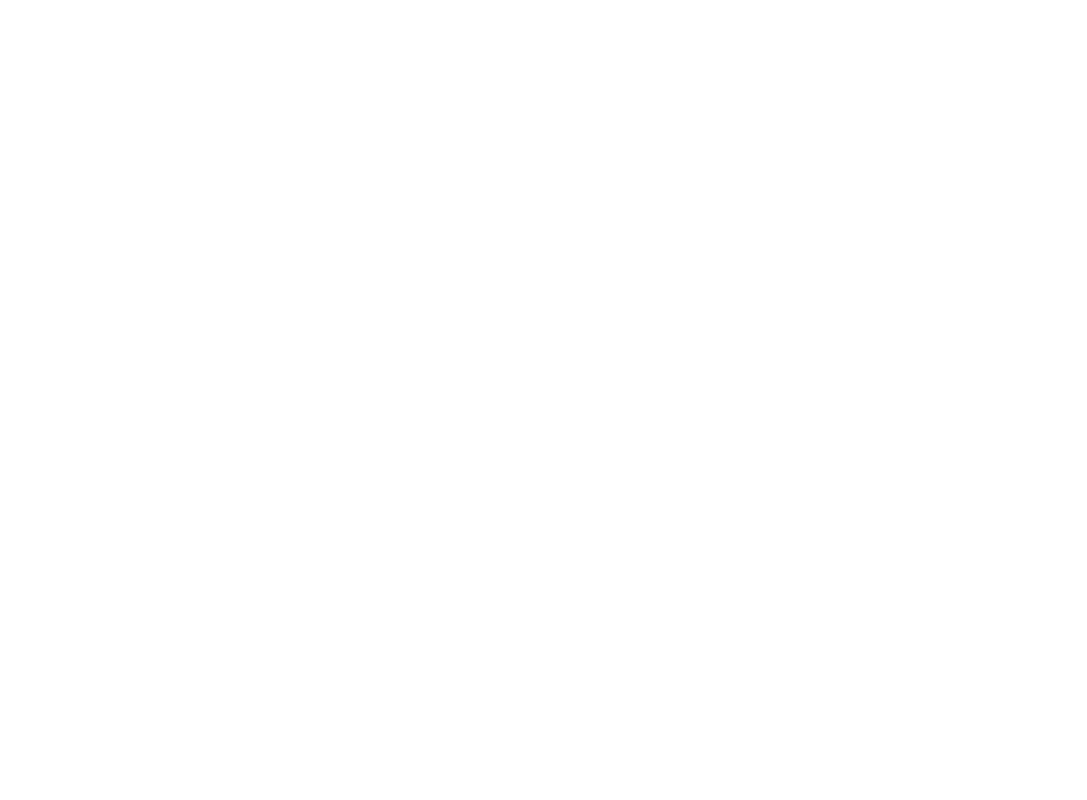
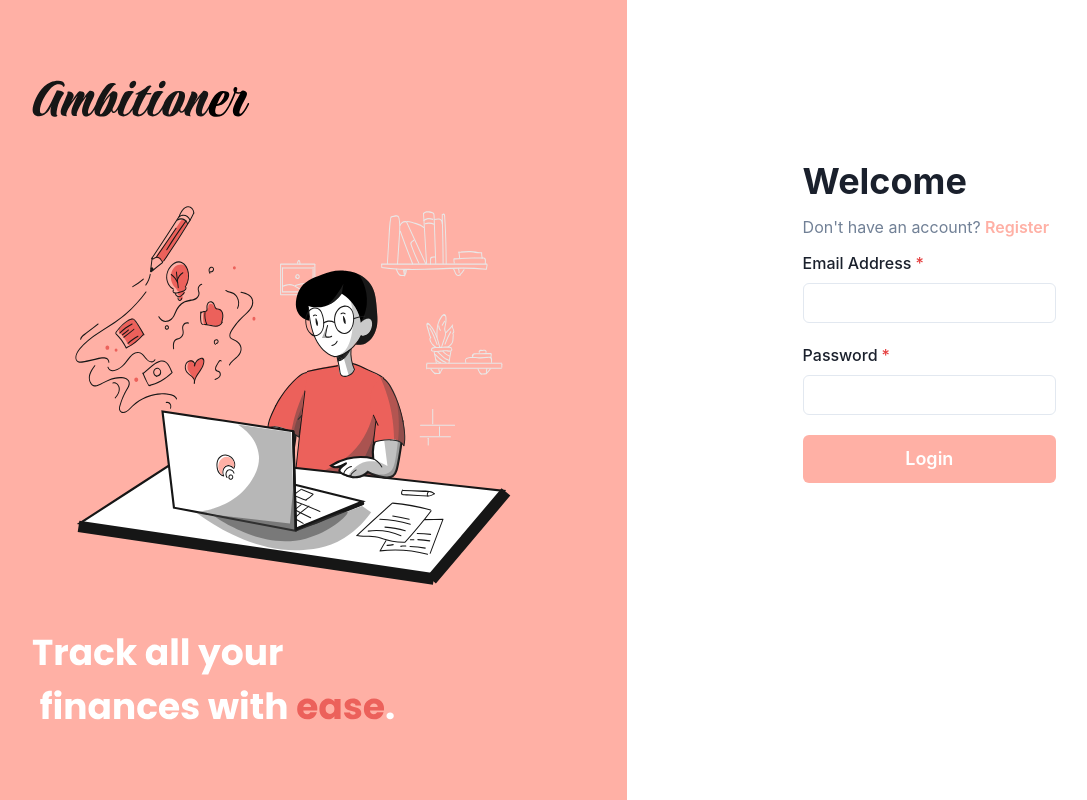
Before and after one commit to F4isalSH/ambitioner, a React (Create React App) app: page /login in a window 1280 px wide. Shown: the whole page, without its empty margins (48-1135 px from the left). Built offline with nearby package versions, Linux system fonts and the light colour scheme.

Commit message:
Created login page

```diff
--- a/src/pages/login/Login.tsx
+++ b/src/pages/login/Login.tsx
@@ -1,8 +1,57 @@
+import { Flex,Container,VStack, Text,Heading,SimpleGrid,GridItem } from "@chakra-ui/layout"
+import {useState} from 'react'
+import { Button,FormControl,FormLabel,Input } from "@chakra-ui/react"
+import { Sidebanner } from "../../components/Sidebanner"
+export const Login: React.FC = () => {
 
-export const Login: React.FC = () => {
+    const [email,setEmail] = useState<string>('')
+    const [password,setPassword] = useState<string>('')
+
+    const handleSubmit = (e : React.FormEvent<HTMLFormElement>):void =>{
+        e.preventDefault()
+    }
+
+
     return (
-        <div>
+        <Flex h='100vh' direction={{base: 'column', md: 'column', lg:'row'}}>
+        <Sidebanner/>
+        <Container w='full' height='full'>
+            <VStack p={{base:19,md:25, lg:40}} alignItems='flex-start' spacing={3}>
+                <Heading>Welcome</Heading>
+                <Text color='gray.500'>Don't have an account? <Button variant='link' color='#FFB0A5'>Register</Button></Text>
+                <form onSubmit={handleSubmit}>
+                <SimpleGrid w='full' spacing={5}>
 
-        </div>
+                <GridItem colSpan={1}>
+                  <FormControl isRequired>
+                  <FormLabel htmlFor='email'>Email Address</FormLabel>
+                  <Input
+                  type='email'
+                  onChange={(e) => setEmail(e.target.value)}
+                  value={email}
+                  />
+                  </FormControl>
+                 </GridItem>
+
+                 <GridItem colSpan={1}>
+                  <FormControl isRequired>
+                  <FormLabel htmlFor='password'>Password</FormLabel>
+                  <Input
+                  type='password'
+                  onChange={(e) => setPassword(e.target.value)}
+                  value={password}
+                  />
+                  </FormControl>
+                 </GridItem>
+
+                 <GridItem  colSpan={1}>
+                 <Button type='submit' bg='#FFB0A5' color='white' size="lg" w="full">Login</Button>
+                 </GridItem>
+                 </SimpleGrid>
+                </form>
+
+            </VStack>
+        </Container>
+        </Flex>
     )
 }
```
